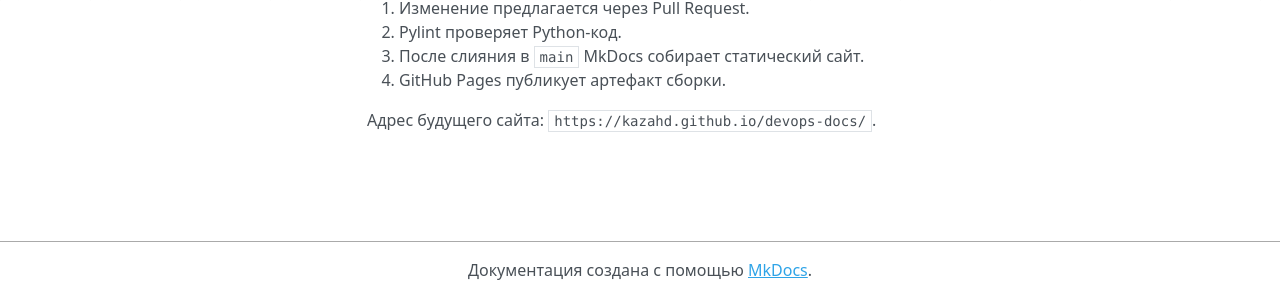
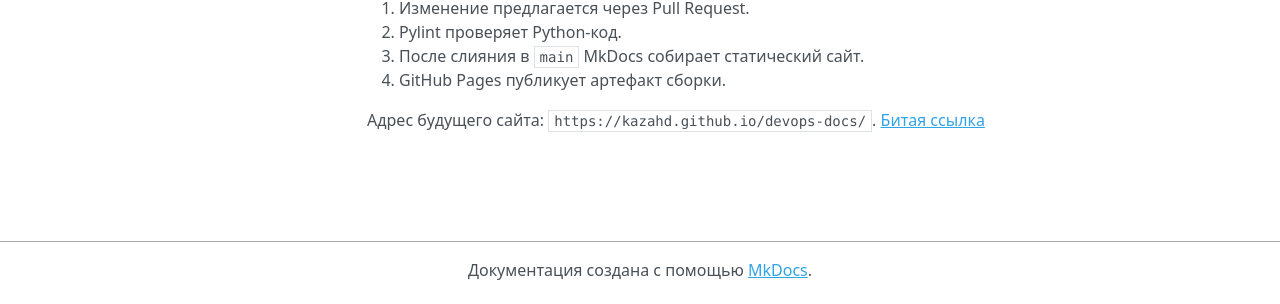
Before and after one commit to kazahd/devops-docs, an MkDocs documentation site: the page built from docs/index.md, in a window 1280 px wide. Shown: the part 305-609 px from the top of the page. Built offline with MkDocs 1.6.1, drawn with Linux system fonts in a browser that asks for light colours; nearby versions of some CDN libraries.

Commit message:
test: add broken link to verify CI

```diff
--- a/docs/index.md
+++ b/docs/index.md
@@ -12,3 +12,4 @@
 4. GitHub Pages публикует артефакт сборки.
 
 Адрес будущего сайта: `https://kazahd.github.io/devops-docs/`.
+[Битая ссылка](missing-page.md)
```
